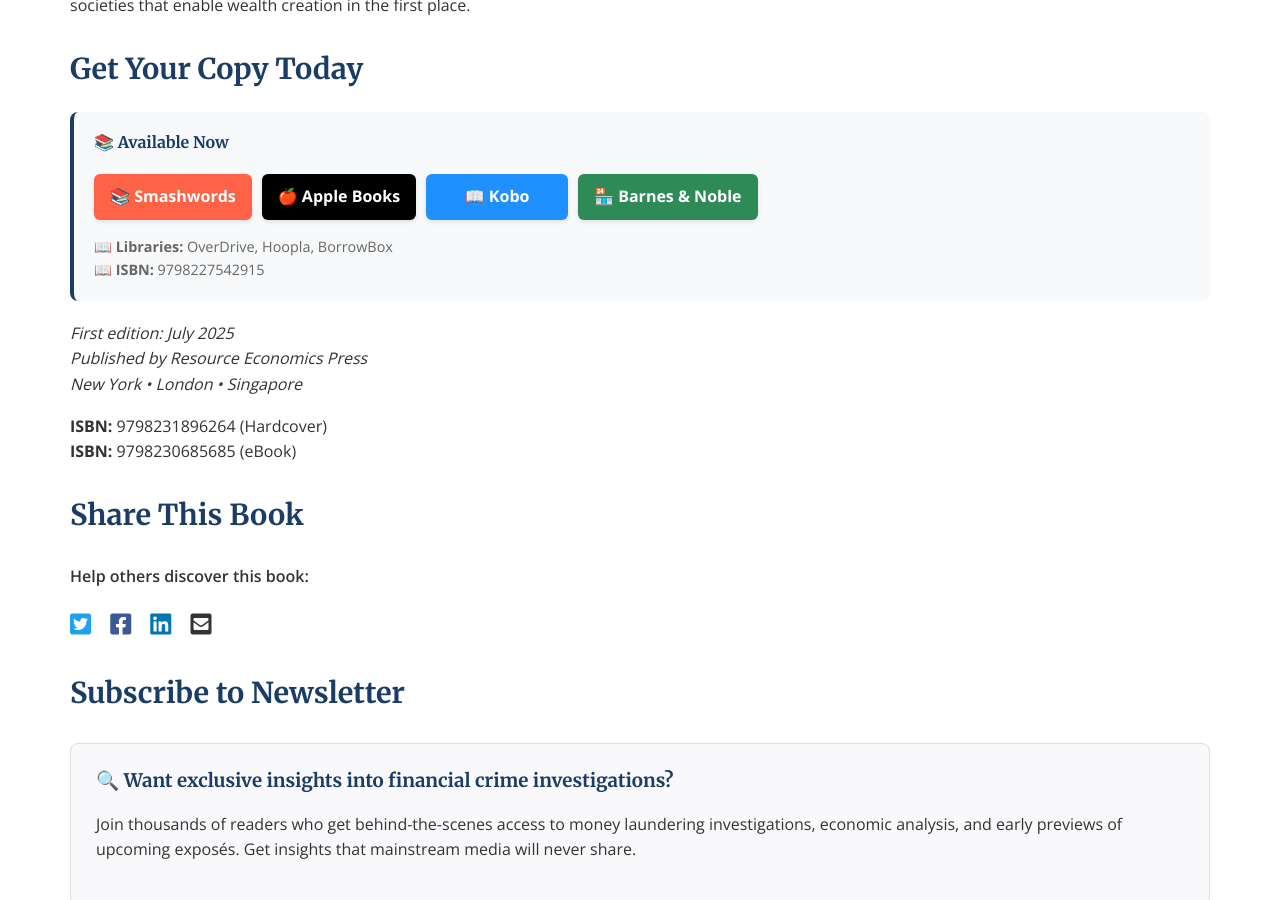
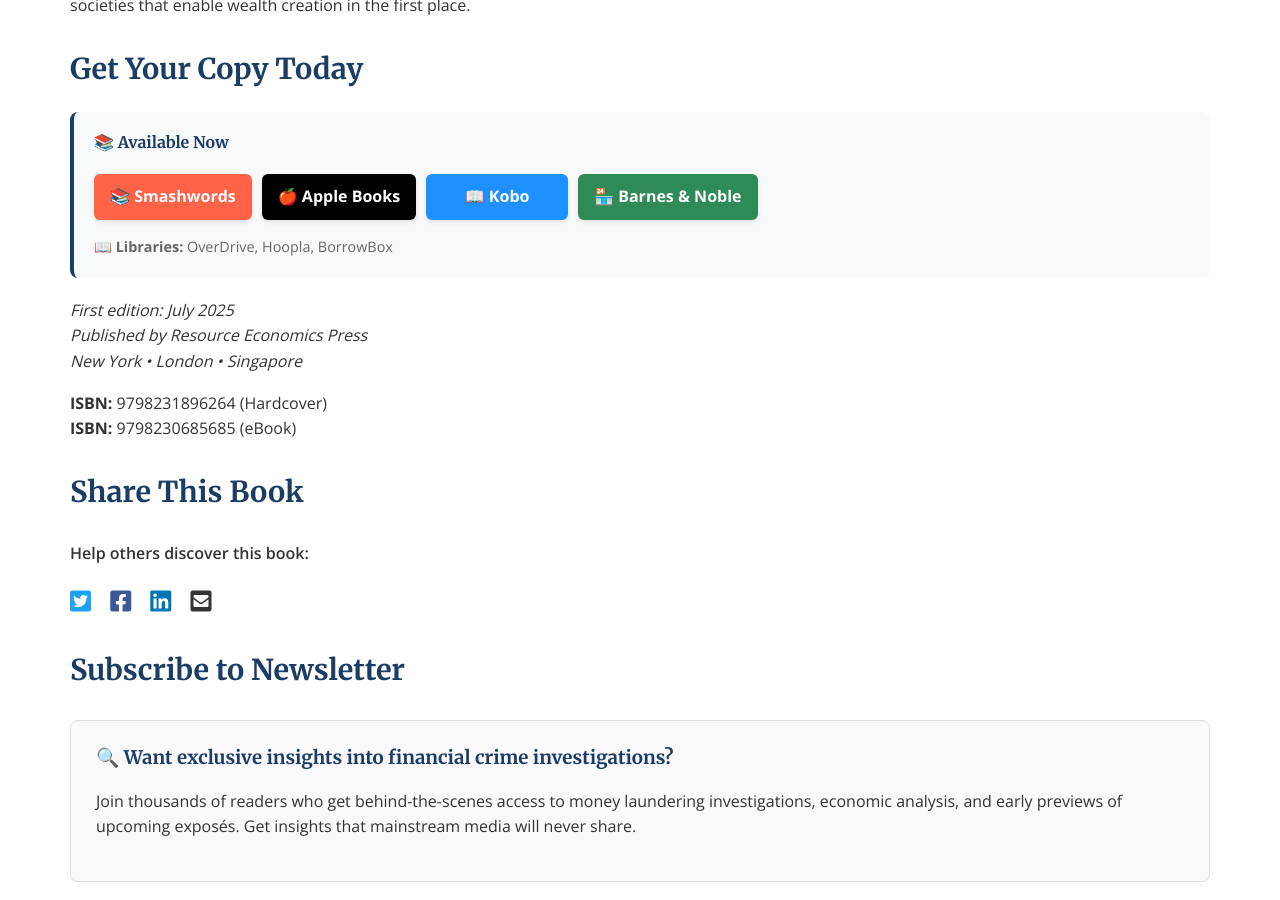
Before and after one commit to Zews123/michael-rodriguez-books, a Jekyll site: the page built from books/The_Laundromat.md, in a window 1280 px wide and 900 px high, scrolled down 2716 px. Built offline with Jekyll 4.4.1, drawn with Linux system fonts in a browser that asks for light colours.

Commit message:
Update The_Laundromat.md

```diff
--- a/books/The_Laundromat.md
+++ b/books/The_Laundromat.md
@@ -71,7 +71,6 @@
 
   <p style="margin: 0; font-size: 0.9em; color: #666;">
     <strong>📖 Libraries:</strong> OverDrive, Hoopla, BorrowBox<br>
-    <strong>📖 ISBN:</strong> 9798227542915
   </p>
 </div>
 
```
